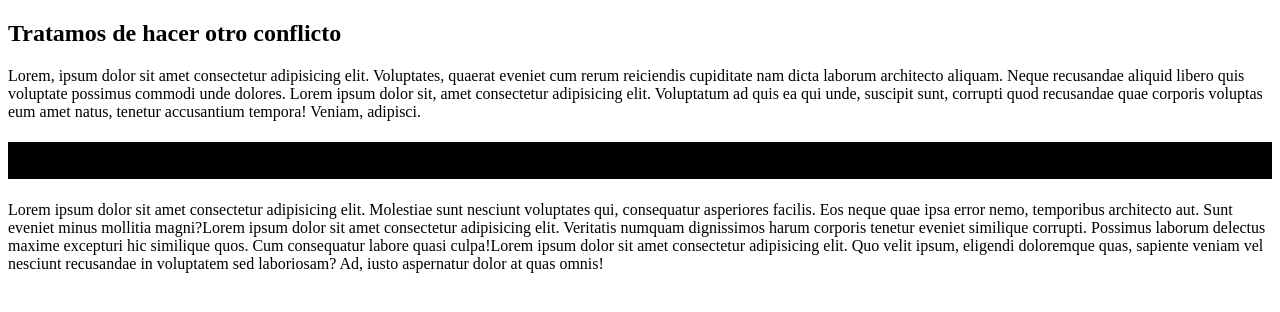
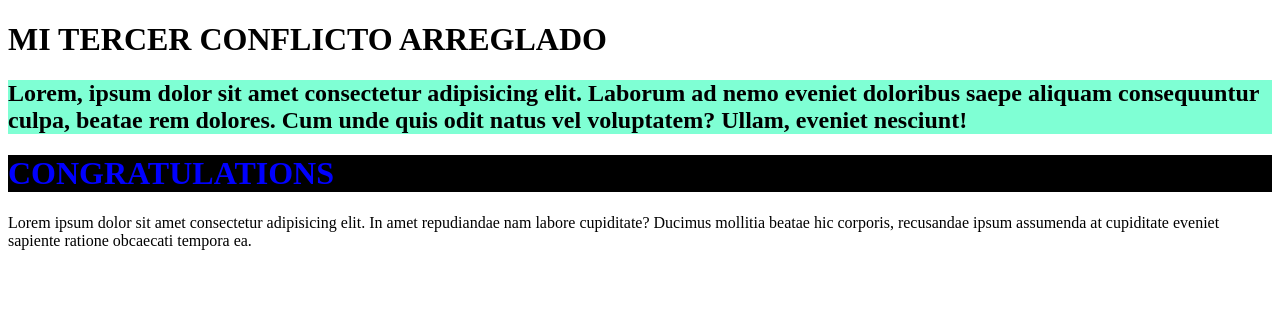
Before and after one commit to KevinLlabot/TP2, a plain HTML site: page Fusion con confictos/index.html in a window 1280 px wide. Drawn offline with Linux system fonts and the light colour scheme.

Commit message:
rama bug4 modificamos

```diff
--- a/Fusion con confictos/index.html
+++ b/Fusion con confictos/index.html
@@ -2,16 +2,13 @@
 <html>
 <head>
     <meta charset="UTF-8">
-    <title>Hello World!</title>
+    <title style="color: blue;">TP2 Laboratorios III UTN</title>
 </head>
 <body>
-
-   <h2>Tratamos de hacer otro conflicto</h2>
-    <p>Lorem, ipsum dolor sit amet consectetur adipisicing elit. Voluptates, quaerat eveniet cum rerum reiciendis cupiditate nam dicta laborum architecto aliquam. Neque recusandae aliquid libero quis voluptate possimus commodi unde dolores. Lorem ipsum dolor sit, amet consectetur adipisicing elit. Voluptatum ad quis ea qui unde, suscipit sunt, corrupti quod recusandae quae corporis voluptas eum amet natus, tenetur accusantium tempora! Veniam, adipisci.</p>
-    <h1 style="background-color: black;">Style</h1>
-    <p>Lorem ipsum dolor sit amet consectetur adipisicing elit. Molestiae sunt nesciunt voluptates qui, consequatur asperiores facilis. Eos neque quae ipsa error nemo, temporibus architecto aut. Sunt eveniet minus mollitia magni?Lorem ipsum dolor sit amet consectetur adipisicing elit. Veritatis numquam dignissimos harum corporis tenetur eveniet similique corrupti. Possimus laborum delectus maxime excepturi hic similique quos. Cum consequatur labore quasi culpa!Lorem ipsum dolor sit amet consectetur adipisicing elit. Quo velit ipsum, eligendi doloremque quas, sapiente veniam vel nesciunt recusandae in voluptatem sed laboriosam? Ad, iusto aspernatur dolor at quas omnis!</p>
-
-
+   <h1>MI TERCER CONFLICTO ARREGLADO</h1>
+    <h2 style="background-color: aquamarine;">Lorem, ipsum dolor sit amet consectetur adipisicing elit. Laborum ad nemo eveniet doloribus saepe aliquam consequuntur culpa, beatae rem dolores. Cum unde quis odit natus vel voluptatem? Ullam, eveniet nesciunt!</h2>
+    <h1 style="color: blue; background-color: black;">CONGRATULATIONS</h1>
+    <p>Lorem ipsum dolor sit amet consectetur adipisicing elit. In amet repudiandae nam labore cupiditate? Ducimus mollitia beatae hic corporis, recusandae ipsum assumenda at cupiditate eveniet sapiente ratione obcaecati tempora ea.</p>
 </body>
 
 </html>
```
